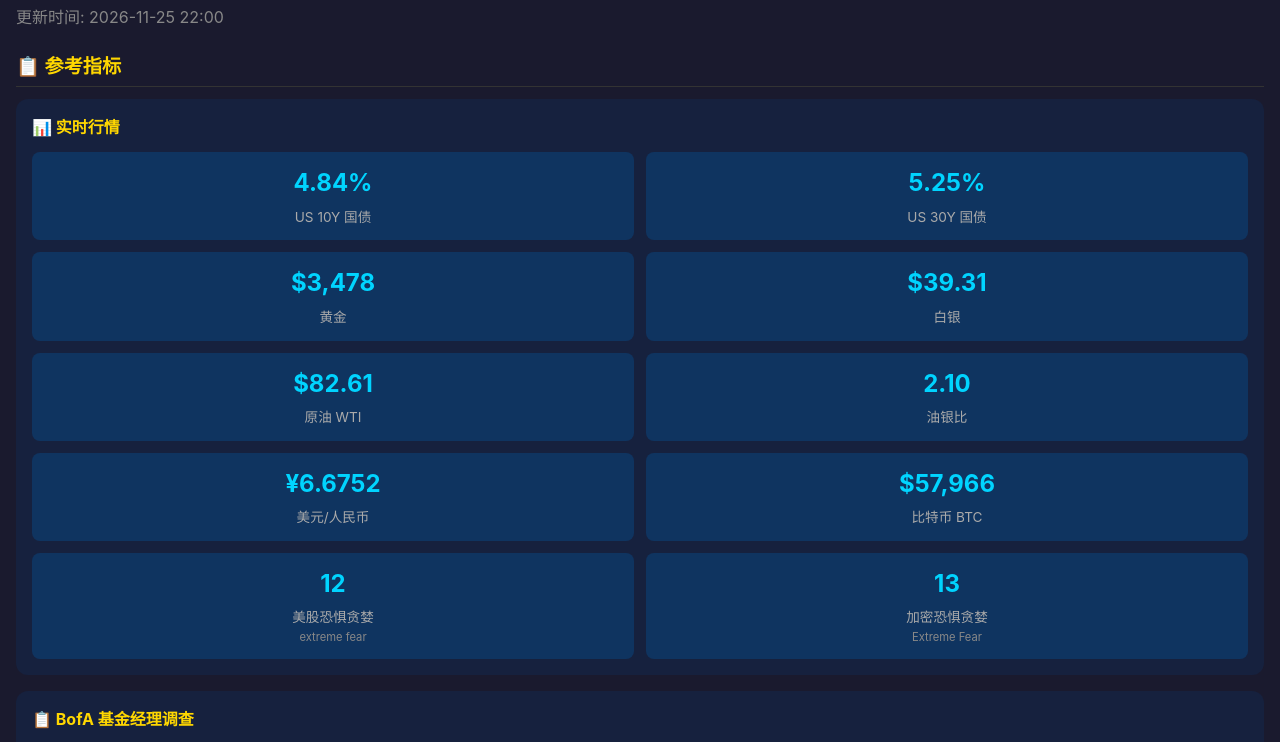
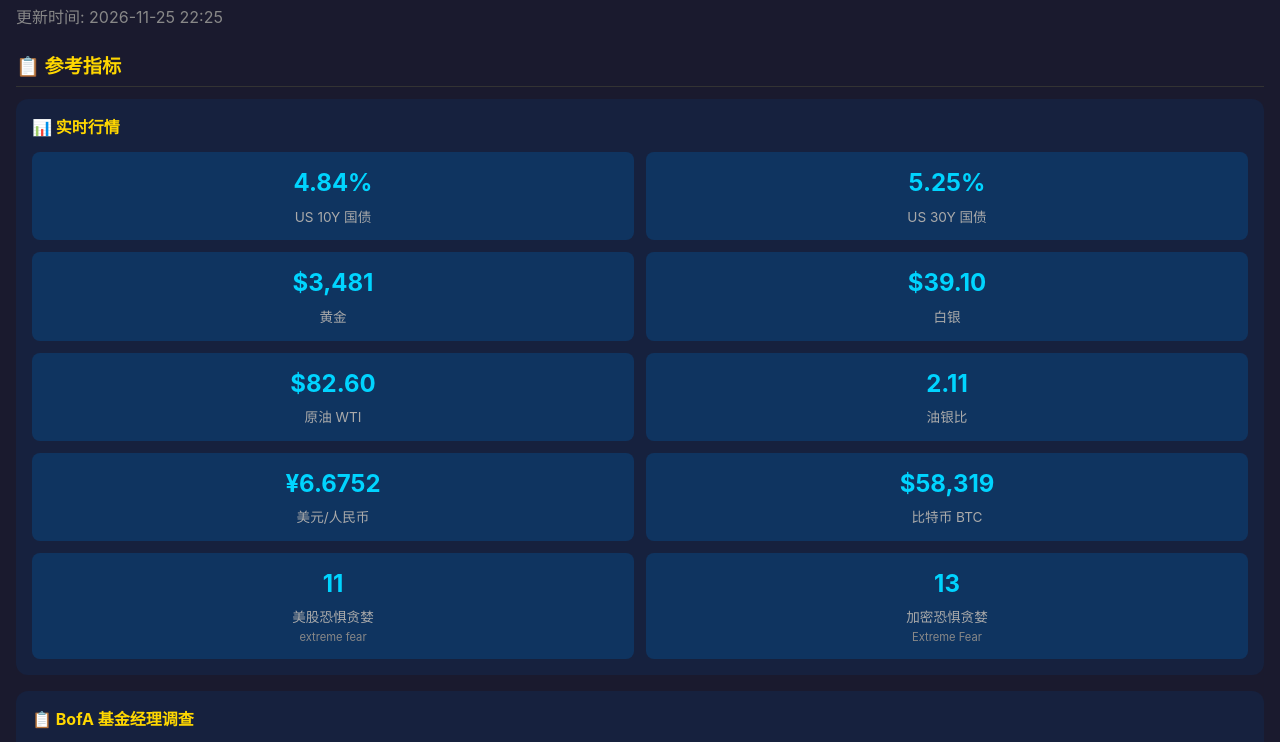
Before and after one commit to cyloretta/jinjiancheng-notes, a plain HTML site: page tracker.html in a window 1280 px wide. Shown: the part 57-799 px from the top of the page. Drawn offline with Linux system fonts and the light colour scheme.

Commit message:
自动同步: 2026-11-25 22:25

```diff
--- a/tracker.html
+++ b/tracker.html
@@ -47,7 +47,7 @@
 </head>
 <body>
     <h1>📈 美股策略追踪</h1>
-    <p style="color:#888; margin-bottom:20px;">更新时间: 2026-11-25 22:00</p>
+    <p style="color:#888; margin-bottom:20px;">更新时间: 2026-11-25 22:25</p>
 
     <h2>📋 参考指标</h2>
 
@@ -66,22 +66,22 @@
             </div>
 
             <div class="metric">
-                <div class="metric-value">$3,478</div>
+                <div class="metric-value">$3,481</div>
                 <div class="metric-label">黄金</div>
             </div>
 
             <div class="metric">
-                <div class="metric-value">$39.31</div>
+                <div class="metric-value">$39.10</div>
                 <div class="metric-label">白银</div>
             </div>
 
             <div class="metric">
-                <div class="metric-value">$82.61</div>
+                <div class="metric-value">$82.60</div>
                 <div class="metric-label">原油 WTI</div>
             </div>
 
             <div class="metric">
-                <div class="metric-value">2.10</div>
+                <div class="metric-value">2.11</div>
                 <div class="metric-label">油银比</div>
             </div>
 
@@ -91,12 +91,12 @@
             </div>
 
             <div class="metric">
-                <div class="metric-value">$57,966</div>
+                <div class="metric-value">$58,319</div>
                 <div class="metric-label">比特币 BTC</div>
             </div>
 
             <div class="metric">
-                <div class="metric-value">12</div>
+                <div class="metric-value">11</div>
                 <div class="metric-label">美股恐惧贪婪</div>
                 <div style="font-size:0.7em; color:#888">extreme fear</div>
             </div>
```
Also changed, not shown: 1 other file.
